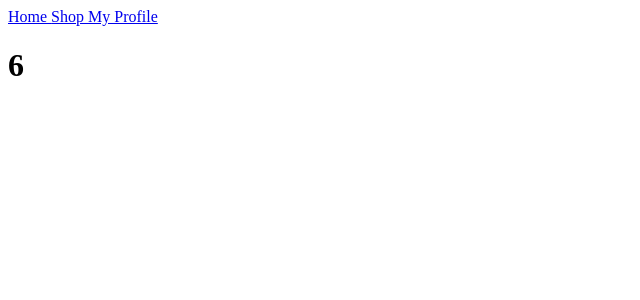
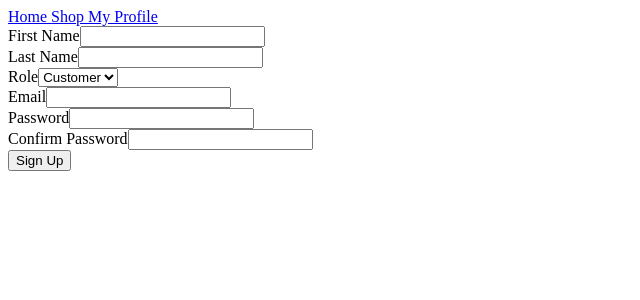
Before and after one commit to connorpage1/coffee-marketplace, a React (Create React App) app in the folder client/: page /signup in a window 1280 px wide. Shown: the top 300 px of the page, without its empty margins (0-640 px from the left). Built offline with nearby package versions, Linux system fonts and the light colour scheme.

Commit message:
Add form before pull and testing

```diff
--- a/client/src/components/Signup.jsx
+++ b/client/src/components/Signup.jsx
@@ -2,10 +2,104 @@ import * as yup from 'yup';
 import { Formik, Field, Form, ErrorMessage} from "formik";
 import { useState } from 'react';
 
+const schema = yup.object().shape({
+    first_name: yup.string().required("Name is required").min(1).max(50),
+    last_name: yup.string().required("Name is required").min(1).max(50),
+    role: yup.string().required("Role is required"),
+    email: yup.string().email("Please enter a valid email").required("Email is required"),
+    password_hash: yup.string().required("Password is required").min(8, 'Password must be at least 8 characters'),
+    confirmPassword: yup.string().required("Please confirm your password").oneOf([yup.ref('password_hash'), null], "Passwords must match")
+})
+
+const initialValues = {
+    first_name: "",
+    last_name: "",
+    role: "",
+    email: "",
+    password_hash: ""
+
+}
+
 const Signup = () => {
-    return <div>
-        <h1>6</h1>
-    </div>;
+
+    const handleFormSubmit = (formData, { resetForm }) => {
+        fetch('/signup', {
+            method: 'POST',
+            headers: {
+                "Content-Type": "application/json"
+            },
+            body: JSON.stringify(formData)
+        })
+        .then(res => {
+            if (res.ok) {
+                res.json()
+                .then(console.log)
+                .then(resetForm)
+            } else {
+                console.log(res)
+            }
+        })
+        .catch(console.log)
+    }
+
+    return (
+    <div className='signup-form'>
+            <Formik
+                initialValues={initialValues}
+                validationSchema = {schema}
+                onSubmit={handleFormSubmit}
+                >
+                <Form>
+                    <label htmlFor="first_name">First Name</label>
+                    <Field name='first_name' type='text'/>
+                    <ErrorMessage
+                        name="first_name"
+                        component="div"
+                        className = "field-error"
+                        />
+                    <br/>
+                    <label htmlFor="last_name">Last Name</label>
+                    <Field name='last_name' type='text'/>
+                    <ErrorMessage
+                        name="last_name"
+                        component="div"
+                        className = "field-error"
+                        />
+                    <br/>
+                    <label htmlFor="role">Role</label>
+                    <Field as="select" name='role'>
+                        <option value='1'>Customer</option>
+                        <option value='2'>Seller</option>
+                    </Field>
+                    <br/>
+                    <label htmlFor="email">Email</label>
+                    <Field name='email' type='email'/>
+                    <ErrorMessage
+                        name="email"
+                        component="div"
+                        className = "field-error"
+                        />
+                    <br/>
+                    <label htmlFor="password_hash">Password</label>
+                    <Field name='password_hash' type='password'/>
+                    <ErrorMessage
+                        name="password_hash"
+                        component="div"
+                        className = "field-error"
+                        />
+                    <br/>
+                    <label htmlFor="confirmPassword">Confirm Password</label>
+                    <Field name='confirmPassword' type='password'/>
+                    <ErrorMessage
+                        name="confirmPassword"
+                        component="div"
+                        className = "field-error"
+                        />
+                    <br/>
+                    <button type='submit'>Sign Up</button>
+                </Form>
+            </Formik>
+    </div>);
     }
 
 
```
